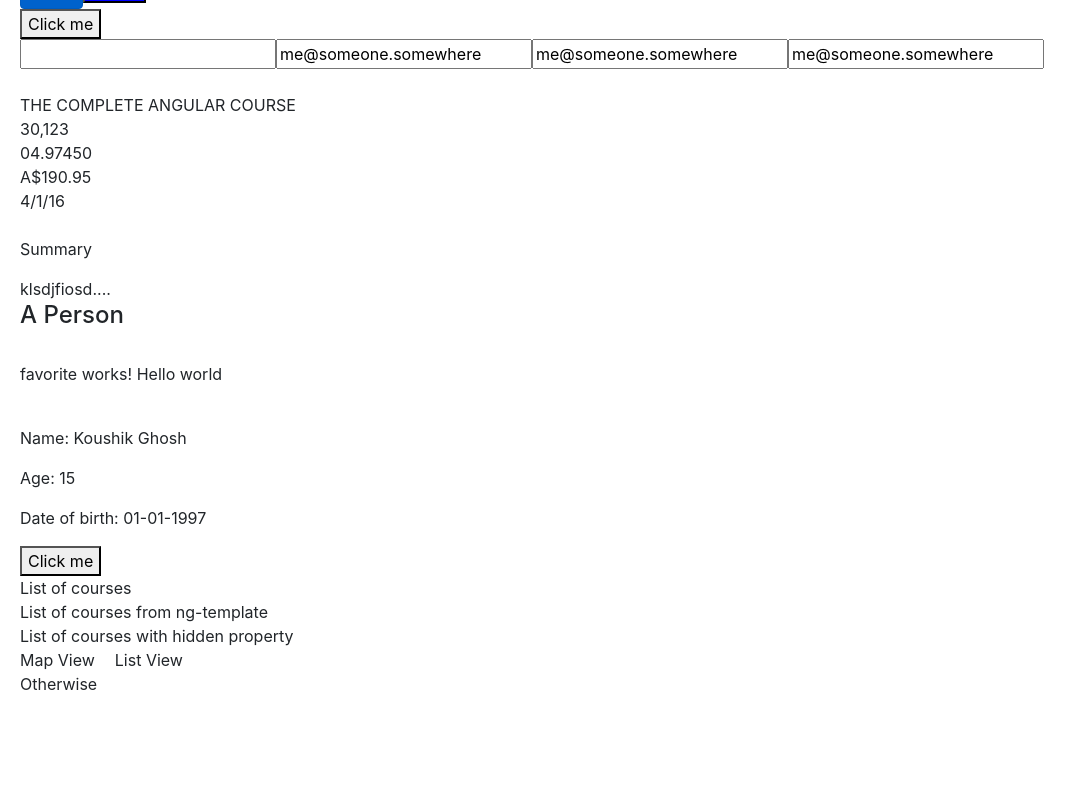
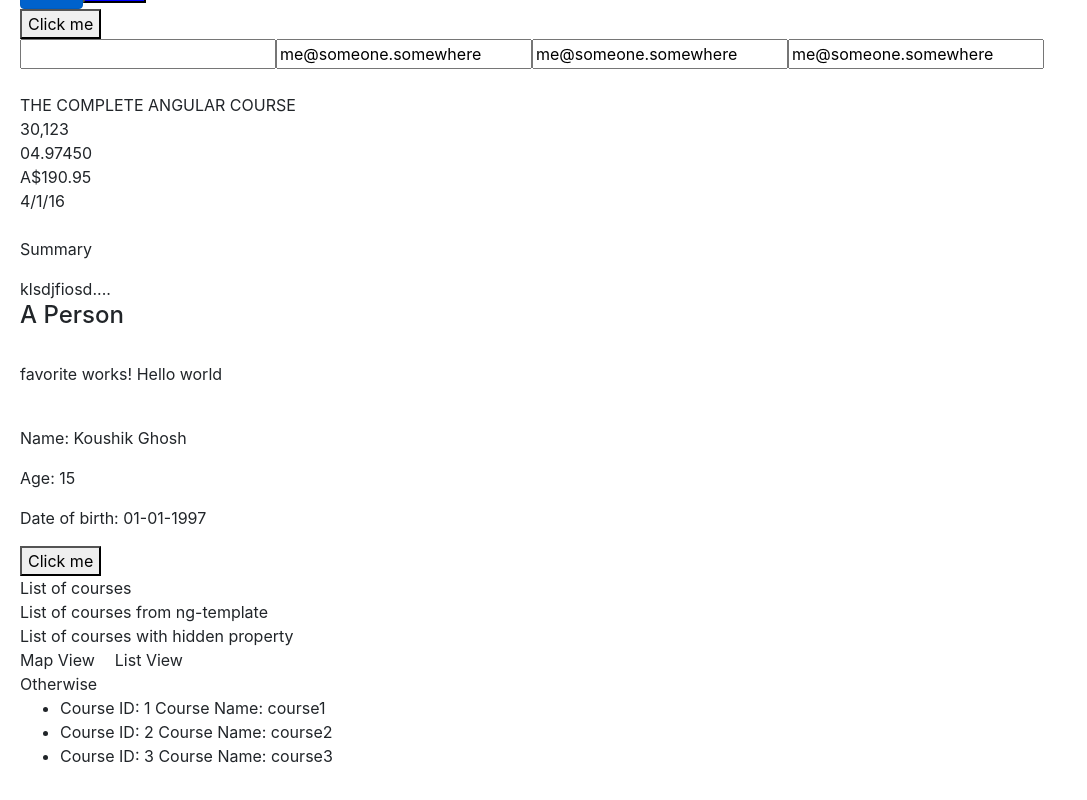
Before and after one commit to mdzobayer/angular-hello-world, an Angular app: page / in a window 1280 px wide. Shown: the part 541-1341 px from the top of the page, without its empty margins (0-1087 px from the left). Before the commit the page ends 1257 px from the top, so only its background shows below. Built offline with nearby package versions, Linux system fonts and the light colour scheme.

Commit message:
Add for loop syntax

```diff
--- a/src/app/app.component.html
+++ b/src/app/app.component.html
@@ -43,3 +43,9 @@
     <div *ngSwitchCase="'list'">List View Content</div>
     <div *ngSwitchDefault>Otherwise</div>
 </div>
+
+<ul>
+    <li *ngFor="let course of Courses">
+        Course ID: {{course.id}} Course Name: {{course.name}}
+    </li>
+</ul>
```
